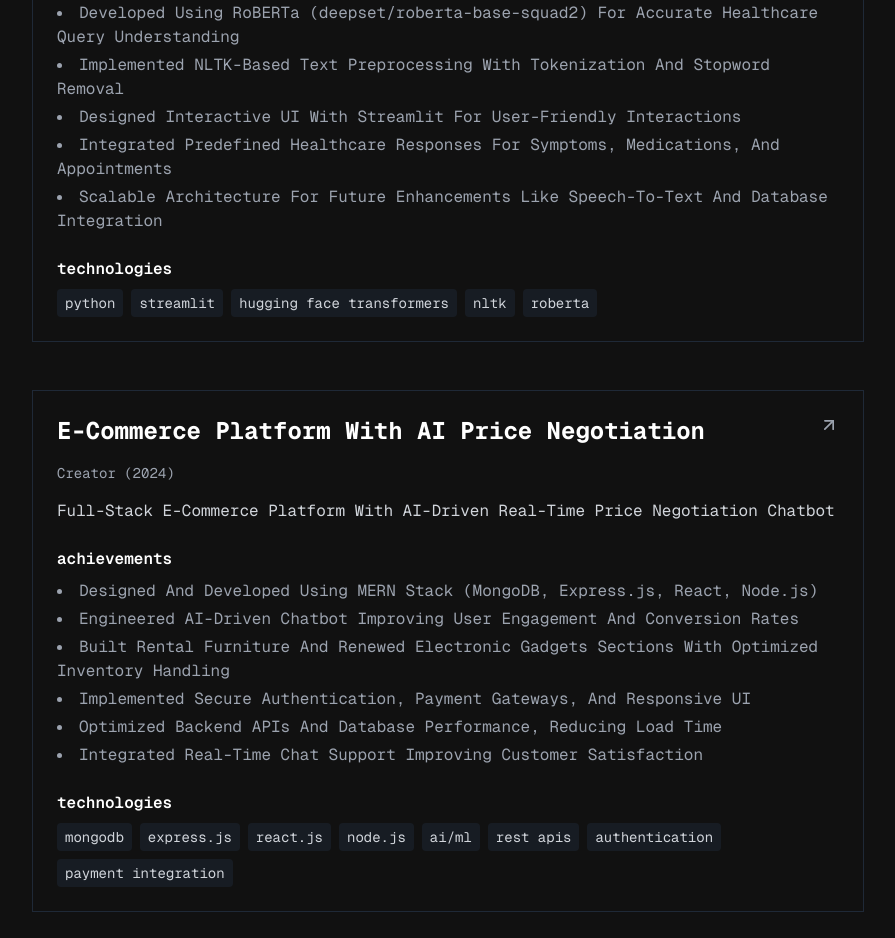
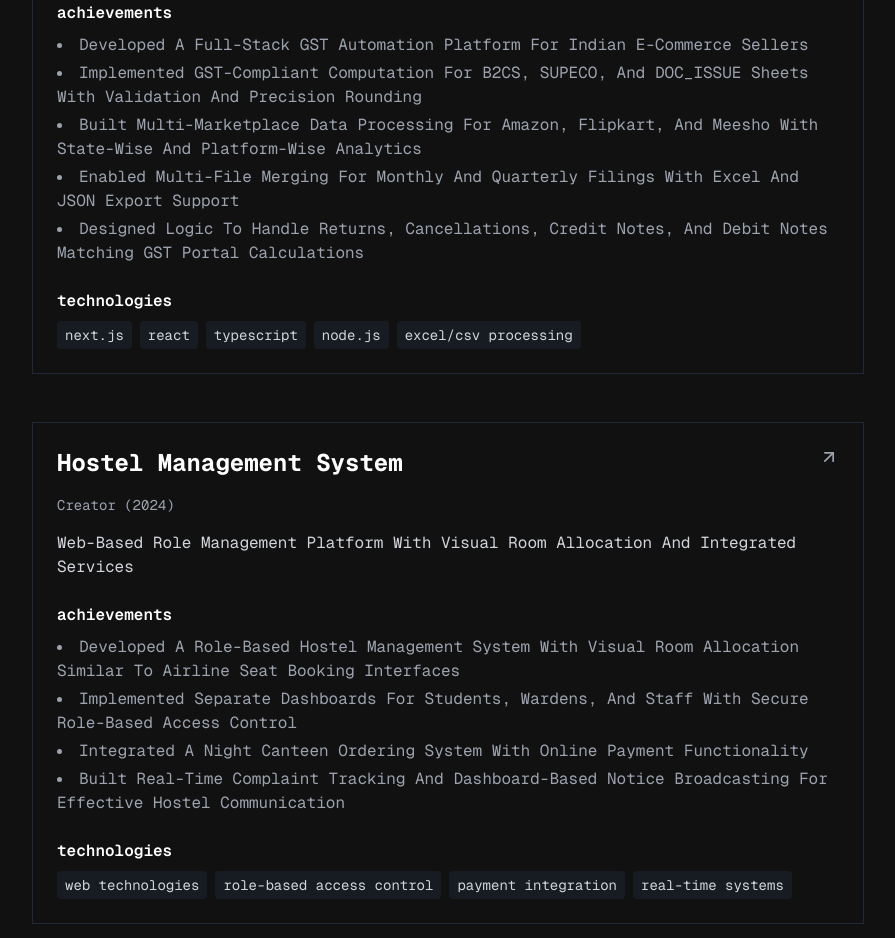
Before and after one commit to 23bey10050/Portfolio_Rituraj, a Next.js app: page /projects in a window 1280 px wide. Shown: the part 480-1418 px from the top of the page, without its empty margins (192-1087 px from the left). Built offline with nearby package versions, Linux system fonts and the light colour scheme.

Commit message:
Update portfolio to match resume: updated education, skills, projects, certifications, and replaced blog with resume section

```diff
--- a/src/app/page.tsx
+++ b/src/app/page.tsx
@@ -1,6 +1,6 @@
 import { Header } from "@/components/header"
 import { Item, SectionList } from "@/components/section-list"
-import { BlogSection } from "@/components/blog-section"
+import { ResumeSection } from "@/components/resume-section"
 import { LinksSection } from "@/components/links-section"
 import { EducationSection } from "@/components/education-section"
 import { SkillsSection } from "@/components/skills-section"
@@ -8,35 +8,28 @@ import { AchievementsSection } from "@/components/achievements-section"
 
 const workItems: Item[] = [
   {
-    title: "GSOC Innovators",
-    role: "Core Member (PR and Outreach Team)",
-    period: "February 2025 - September 2025",
-    description: "Core Member Of The PR And Outreach Team For The GSOC Innovators Club For The 25-26 Tenure At VIT Bhopal University",
-    href: "#",
-  },
-  {
     title: "Edunet Foundation",
     role: "Intern",
     period: "January 2025 - February 2025",
-    description: "AICTE Internship On AI: Transformative Learning With TechSaksham - A Joint CSR Initiative Of Microsoft & SAP (Phase 3)",
+    description: "AICTE Internship on AI: Transformative Learning with TechSaksham - Microsoft & SAP CSR Initiative. Developed an AI-powered health chatbot using Python and Streamlit with real-time user interaction. Worked on chatbot logic, UI integration, and basic deployment workflows.",
     href: "https://edunetfoundation.org",
   },
 ]
 
 const projectItems = [
   {
-    title: "Healthcare AI Chatbot",
+    title: "Tax Quantum — Automated GST GSTR-1 Filing & Sales Analytics Platform",
     role: "Creator",
     description:
-      "AI-Powered Chatbot Providing Real-Time Healthcare Responses Using RoBERTa And NLTK. Built With Python, Streamlit, And Hugging Face Transformers",
-    href: "https://github.com/23bey10050/healtcareAI",
+      "Full-stack GST automation platform for Indian e-commerce sellers. Built with Next.js, React, TypeScript, Node.js. Reduces GSTR-1 filing time from hours to under 2 minutes with multi-marketplace data processing.",
+    href: "#",
   },
   {
-    title: "E-Commerce Platform With AI Price Negotiation",
+    title: "Hostel Management System",
     role: "Creator",
     description:
-      "Full-Stack MERN Platform With AI-Driven Chatbot For Real-Time Price Negotiation. Features Rental Furniture And Renewed Electronics Sections",
-    href: "https://github.com/23bey10050/ecommerce-ai",
+      "Web-based role management platform with visual room allocation, separate dashboards for students, wardens, and staff. Features night canteen ordering system with online payment and real-time complaint tracking.",
+    href: "#",
   },
 ]
 
@@ -54,7 +47,7 @@ export default function HomePage() {
       />
       <SkillsSection />
       <AchievementsSection />
-      <BlogSection />
+      <ResumeSection />
       <LinksSection />
     </>
   )
--- a/src/app/projects/page.tsx
+++ b/src/app/projects/page.tsx
@@ -4,51 +4,45 @@ import { Metadata } from "next"
 
 const projects = [
   {
-    title: "Healthcare AI Chatbot",
+    title: "Tax Quantum — Automated GST GSTR-1 Filing & Sales Analytics Platform",
     description:
-      "AI-Powered Chatbot Providing Real-Time Healthcare Responses Using NLP And Machine Learning",
+      "Full-Stack GST Automation Platform For Indian E-Commerce Sellers, Reducing GSTR-1 Filing Time From Hours To Under 2 Minutes",
+    role: "Creator",
+    period: "2024-2025",
+    achievements: [
+      "Developed A Full-Stack GST Automation Platform For Indian E-Commerce Sellers",
+      "Implemented GST-Compliant Computation For B2CS, SUPECO, And DOC_ISSUE Sheets With Validation And Precision Rounding",
+      "Built Multi-Marketplace Data Processing For Amazon, Flipkart, And Meesho With State-Wise And Platform-Wise Analytics",
+      "Enabled Multi-File Merging For Monthly And Quarterly Filings With Excel And JSON Export Support",
+      "Designed Logic To Handle Returns, Cancellations, Credit Notes, And Debit Notes Matching GST Portal Calculations",
+    ],
+    technologies: [
+      "Next.js",
+      "React",
+      "TypeScript",
+      "Node.js",
+      "Excel/CSV Processing",
+    ],
+    href: "#",
+  },
+  {
+    title: "Hostel Management System",
+    description: "Web-Based Role Management Platform With Visual Room Allocation And Integrated Services",
     role: "Creator",
     period: "2024",
     achievements: [
-      "Developed Using RoBERTa (deepset/roberta-base-squad2) For Accurate Healthcare Query Understanding",
-      "Implemented NLTK-Based Text Preprocessing With Tokenization And Stopword Removal",
-      "Designed Interactive UI With Streamlit For User-Friendly Interactions",
-      "Integrated Predefined Healthcare Responses For Symptoms, Medications, And Appointments",
-      "Scalable Architecture For Future Enhancements Like Speech-To-Text And Database Integration",
+      "Developed A Role-Based Hostel Management System With Visual Room Allocation Similar To Airline Seat Booking Interfaces",
+      "Implemented Separate Dashboards For Students, Wardens, And Staff With Secure Role-Based Access Control",
+      "Integrated A Night Canteen Ordering System With Online Payment Functionality",
+      "Built Real-Time Complaint Tracking And Dashboard-Based Notice Broadcasting For Effective Hostel Communication",
     ],
     technologies: [
-      "Python",
-      "Streamlit",
-      "Hugging Face Transformers",
-      "NLTK",
-      "RoBERTa",
+      "Web Technologies",
+      "Role-Based Access Control",
+      "Payment Integration",
+      "Real-Time Systems",
     ],
-    href: "https://github.com/23bey10050/healtcareAI",
-  },
-  {
-    title: "E-Commerce Platform With AI Price Negotiation",
-    description: "Full-Stack E-Commerce Platform With AI-Driven Real-Time Price Negotiation Chatbot",
-    role: "Creator",
-    period: "2024",
-    achievements: [
-      "Designed And Developed Using MERN Stack (MongoDB, Express.js, React, Node.js)",
-      "Engineered AI-Driven Chatbot Improving User Engagement And Conversion Rates",
-      "Built Rental Furniture And Renewed Electronic Gadgets Sections With Optimized Inventory Handling",
-      "Implemented Secure Authentication, Payment Gateways, And Responsive UI",
-      "Optimized Backend APIs And Database Performance, Reducing Load Time",
-      "Integrated Real-Time Chat Support Improving Customer Satisfaction",
-    ],
-    technologies: [
-      "MongoDB",
-      "Express.js",
-      "React.js",
-      "Node.js",
-      "AI/ML",
-      "REST APIs",
-      "Authentication",
-      "Payment Integration",
-    ],
-    href: "https://github.com/23bey10050/ecommerce-ai",
+    href: "#",
   },
 ]
 
--- a/src/components/achievements-section.tsx
+++ b/src/components/achievements-section.tsx
@@ -2,29 +2,24 @@ import Link from "next/link"
 
 const achievements = [
   {
-    title: "Oracle Cloud Infrastructure 2025 Certified DevOps Professional",
-    description: "Oracle Certified DevOps Professional Engineer",
-    href: "#",
+    title: "Google IT Support Professional Certificate",
+    description: "Google",
+    href: "https://www.credly.com/badges/764a7d3d-807e-4b0b-8750-efbb2968ecee/linked_in_profile",
   },
   {
-    title: "Indo-Dutch Cyber Security School",
-    description: "Seventh Edition - Cyber Security Certification",
-    href: "#",
+    title: "Oracle Cloud Infrastructure 2025 Certified DevOps Professional",
+    description: "Oracle",
+    href: "https://catalog-education.oracle.com/ords/certview/sharebadge?id=01568A9DFA7F8236DD52404C920887B006B55F3710ECACA5A0B81311BDB77E2E",
   },
   {
-    title: "Deep Learning In Ecological Studies",
-    description: "ISRO - Indian Space Research Organization",
-    href: "#",
+    title: "Foundations of Digital Marketing & E-commerce",
+    description: "Google",
+    href: "https://www.coursera.org/account/accomplishments/verify/ZFOF9F5FA40M",
   },
   {
-    title: "Geodata Processing Using Python And Machine Learning",
-    description: "Advanced Data Processing And ML Techniques",
-    href: "#",
-  },
-  {
-    title: "Tata Group - Data Visualisation",
-    description: "Empowering Business With Effective Insights Job Simulation",
-    href: "#",
+    title: "Indo-Dutch Cyber Security School (7th Edition)",
+    description: "Cyber Security Certification",
+    href: "https://epathra.com/verify-direct-doc/MjA3L0lONTEwMDEwMDM3OQ==",
   },
 ]
 
--- a/src/components/header.tsx
+++ b/src/components/header.tsx
@@ -18,15 +18,15 @@ export function Header() {
       <div className="flex flex-col gap-2 text-sm sm:text-base text-gray-400">
         <div className="flex items-start sm:items-center gap-2">
           <MapPin className="w-4 h-4 flex-shrink-0 mt-0.5 sm:mt-0" style={{ color: 'rgb(255, 107, 53)' }} />
-          <span className="break-words">Ram Krishna Nagar, Dibiyapur, Auraiya, Uttar Pradesh, India - 206244</span>
+          <span className="break-words">Auraiya, Uttar Pradesh, India</span>
         </div>
         <div className="flex items-center gap-2">
           <Building2 className="w-4 h-4 flex-shrink-0" style={{ color: 'rgb(255, 107, 53)' }} />
-          <span>Third-year Student @ VIT Bhopal University</span>
+          <span>B.Tech CSE (E-commerce Technology) @ VIT Bhopal University</span>
         </div>
       </div>
       <p className="leading-relaxed text-sm sm:text-base animate-fade-in-up">
-        Third-year CS Undergrad At VIT Bhopal University | Oracle Certified DevOps Professional Engineer. Passionate About Full-Stack Development, AI/ML, Cloud Infrastructure, And Building Innovative Solutions. Core Member Of GSOC Innovators Club (PR And Outreach Team). When I&apos;m Not Coding, I&apos;m Exploring Tech Entrepreneurship, DevOps, And Cloud Technologies.
+        Third-year CS Undergrad At VIT Bhopal University | Oracle Certified DevOps Professional. Passionate About Building Full-Stack Applications, GST Automation Solutions, And Web-Based Management Systems. Experienced In Java, Python, Web Technologies, And Cloud Platforms.
       </p>
     </header>
   )
--- /dev/null
+++ b/src/components/resume-section.tsx
@@ -0,0 +1,37 @@
+import Link from "next/link"
+import { FileText, Download } from "lucide-react"
+
+export function ResumeSection() {
+  return (
+    <section className="mb-8 md:mb-16 animate-fade-in-up">
+      <h2 className="text-xl sm:text-2xl font-bold mb-4 sm:mb-6 flex items-center text-white">
+        <span className="text-accent mr-2">*</span>
+        Resume
+      </h2>
+      <div className="border border-gray-700 rounded-lg p-4 sm:p-6 hover:border-accent transition-colors duration-200">
+        <div className="flex items-start gap-4">
+          <div className="p-3 bg-accent/10 rounded-lg">
+            <FileText className="w-6 h-6 text-accent" />
+          </div>
+          <div className="flex-1">
+            <h3 className="font-semibold text-white text-base sm:text-lg mb-2">
+              Download My Resume
+            </h3>
+            <p className="text-sm text-gray-400 mb-4">
+              View my complete professional profile, experience, and skills
+            </p>
+            <Link
+              href="/Ritu_Raj_Singh_Resume.pdf"
+              target="_blank"
+              rel="noopener noreferrer"
+              className="inline-flex items-center gap-2 px-4 py-2 bg-accent text-white rounded-lg hover:bg-accent/90 transition-colors duration-200 text-sm font-medium"
+            >
+              <Download className="w-4 h-4" />
+              Download PDF
+            </Link>
+          </div>
+        </div>
+      </div>
+    </section>
+  )
+}
--- a/src/components/skills-section.tsx
+++ b/src/components/skills-section.tsx
@@ -1,12 +1,9 @@
 export function SkillsSection() {
   const skills = {
-    frontend: ["React.js", "Tailwind CSS", "Redux"],
-    backend: ["Node.js", "Express.js", "MongoDB"],
-    aiml: ["Chatbot Development", "NLP", "TensorFlow"],
-    cloud: ["Oracle Cloud Infrastructure", "Container Instances", "OCI Registry (OCIR)", "Kubernetes"],
-    devops: ["Kubernetes", "Docker", "CI/CD", "DevOps"],
-    other: ["REST APIs", "Firebase", "Authentication", "Payment Integration"],
-    languages: ["Python", "C++", "Java", "JavaScript"],
+    languages: ["Java", "Python", "C++ (Basic)"],
+    webTech: ["HTML", "CSS"],
+    databases: ["MySQL", "MongoDB"],
+    tools: ["Git", "GitHub", "Docker", "AWS", "Streamlit", "n8n (Workflow Automation)"],
   }
 
   return (
@@ -17,10 +14,10 @@ export function SkillsSection() {
       <div className="grid grid-cols-1 sm:grid-cols-2 gap-4 sm:gap-6">
         <div>
           <h3 className="text-xs sm:text-sm font-semibold text-gray-300 mb-2 sm:mb-3">
-            Frontend
+            Programming Languages
           </h3>
           <div className="flex flex-wrap gap-2">
-            {skills.frontend.map((skill, index) => (
+            {skills.languages.map((skill, index) => (
               <span
                 key={index}
                 className="px-2 sm:px-3 py-1 bg-gray-800 text-gray-300 text-xs sm:text-sm rounded"
@@ -31,9 +28,9 @@ export function SkillsSection() {
           </div>
         </div>
         <div>
-          <h3 className="text-sm font-semibold text-gray-300 mb-3">Backend</h3>
+          <h3 className="text-sm font-semibold text-gray-300 mb-3">Web Technologies</h3>
           <div className="flex flex-wrap gap-2">
-            {skills.backend.map((skill, index) => (
+            {skills.webTech.map((skill, index) => (
               <span
                 key={index}
                 className="px-3 py-1 bg-gray-800 text-gray-300 text-sm rounded"
@@ -44,9 +41,9 @@ export function SkillsSection() {
           </div>
         </div>
         <div>
-          <h3 className="text-sm font-semibold text-gray-300 mb-3">AI/ML</h3>
+          <h3 className="text-sm font-semibold text-gray-300 mb-3">Databases</h3>
           <div className="flex flex-wrap gap-2">
-            {skills.aiml.map((skill, index) => (
+            {skills.databases.map((skill, index) => (
               <span
                 key={index}
                 className="px-3 py-1 bg-gray-800 text-gray-300 text-sm rounded"
@@ -57,50 +54,9 @@ export function SkillsSection() {
           </div>
         </div>
         <div>
-          <h3 className="text-sm font-semibold text-gray-300 mb-3">Cloud & Infrastructure</h3>
+          <h3 className="text-sm font-semibold text-gray-300 mb-3">Tools & Platforms</h3>
           <div className="flex flex-wrap gap-2">
-            {skills.cloud.map((skill, index) => (
-              <span
-                key={index}
-                className="px-3 py-1 bg-gray-800 text-gray-300 text-sm rounded"
-              >
-                {skill}
-              </span>
-            ))}
-          </div>
-        </div>
-        <div>
-          <h3 className="text-sm font-semibold text-gray-300 mb-3">DevOps</h3>
-          <div className="flex flex-wrap gap-2">
-            {skills.devops.map((skill, index) => (
-              <span
-                key={index}
-                className="px-3 py-1 bg-gray-800 text-gray-300 text-sm rounded"
-              >
-                {skill}
-              </span>
-            ))}
-          </div>
-        </div>
-        <div>
-          <h3 className="text-sm font-semibold text-gray-300 mb-3">
-            Languages
-          </h3>
-          <div className="flex flex-wrap gap-2">
-            {skills.languages.map((skill, index) => (
-              <span
-                key={index}
-                className="px-3 py-1 bg-gray-800 text-gray-300 text-sm rounded"
-              >
-                {skill}
-              </span>
-            ))}
-          </div>
-        </div>
-        <div className="md:col-span-2">
-          <h3 className="text-sm font-semibold text-gray-300 mb-3">Other</h3>
-          <div className="flex flex-wrap gap-2">
-            {skills.other.map((skill, index) => (
+            {skills.tools.map((skill, index) => (
               <span
                 key={index}
                 className="px-3 py-1 bg-gray-800 text-gray-300 text-sm rounded"
```
Also changed, not shown: src/components/education-section.tsx (+3 -7 lines), 2 other files (tests, documents, lock files or other folders).
